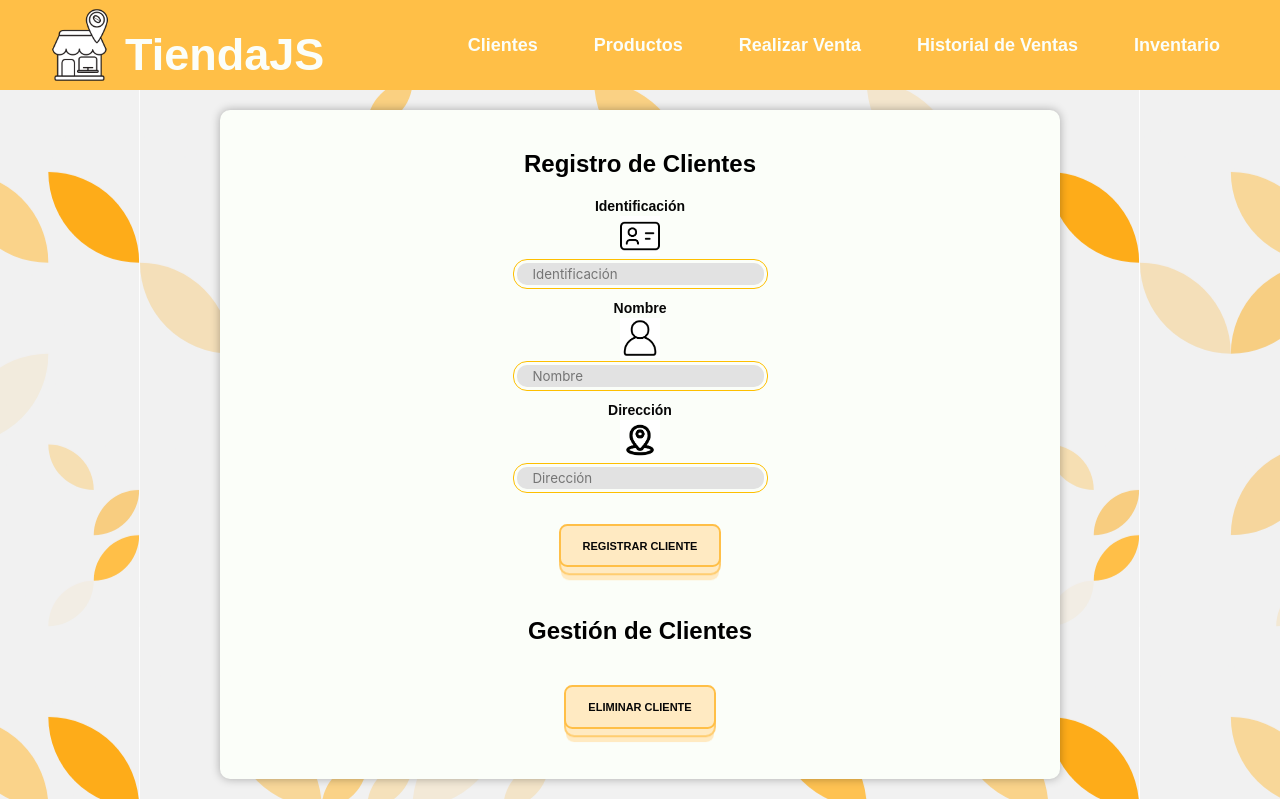
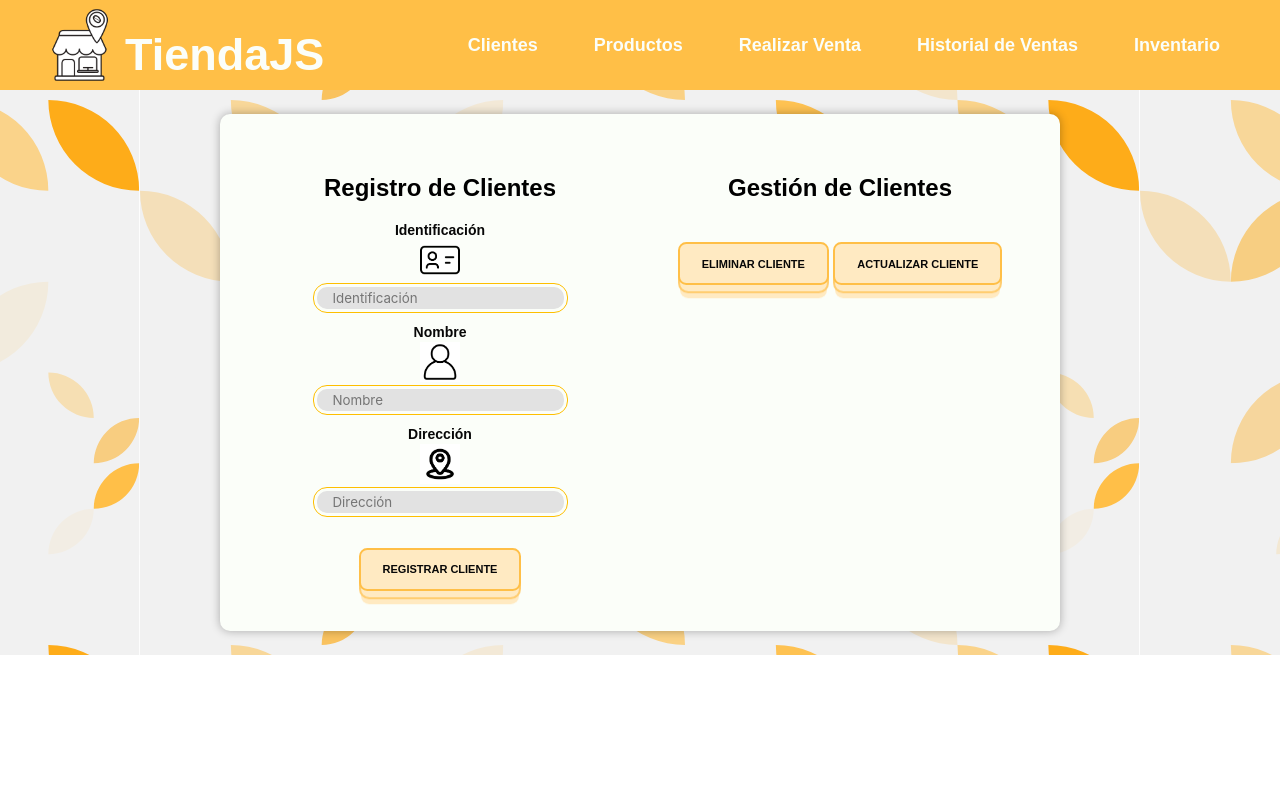
Before and after one commit to Josedzzz/TiendaJS, a plain HTML site: page resources/views/index.html in a window 1280 px wide. Both pictures are taken after a click on the link "Clientes". Drawn offline with Linux system fonts and the light colour scheme.

Commit message:
Actualizacion de la interfaz para los clientes

```diff
--- a/resources/views/index.css
+++ b/resources/views/index.css
@@ -174,10 +174,6 @@ body {
     transition: transform 150ms cubic-bezier(0, 0, 0.58, 1), background 150ms cubic-bezier(0, 0, 0.58, 1), -webkit-transform 150ms cubic-bezier(0, 0, 0.58, 1);
 }
 
-.box-tablaClientes .btnCliente {
-    margin-bottom: 30px;
-}
-
 .btnCliente::before {
     position: absolute;
     content: '';
@@ -220,10 +216,6 @@ body {
     box-shadow: 0 0 0 2px #ffcd70, 0 0 #ffeac2;
     -webkit-transform: translate3d(0, 0, -1em);
     transform: translate3d(0, 0, -1em);
-}
-
-.box-tablaClientes {
-    margin-top: 50px;
 }
 
 .tabla {
--- a/resources/views/index.html
+++ b/resources/views/index.html
@@ -27,6 +27,7 @@
     <div class="content">
         <!--Diferentes formularios-->
         <div class="centered-box form-container" id="clientesForm" style="display: none;">
+            <div class="left-content">
                 <h2>Registro de Clientes</h2>
                 <form class="form-cliente">
                     <div class="box">
@@ -46,13 +47,17 @@
                     </div>
                     <button class="btnCliente" type="submit" id="subir"">Registrar Cliente</button>
                 </form>
+            </div>
 
+            <div class="right-content">
                 <div class="box-tablaClientes">
                     <h2>Gestión de Clientes</h2>
                     <div class="tabla" id="tablaClientes">
                         <!-- Aquí se genera dinamicamente la tabla de clientes -->
                     </div>
                     <button class="btnCliente" id="btnEliminarCliente">Eliminar Cliente</button>
+                    <button class="btnCliente" id="btnActualizarCliente">Actualizar Cliente</button>
+                </div>
             </div>
         </div>
 
```
Lines whose indentation alone changed are shown as unchanged.
